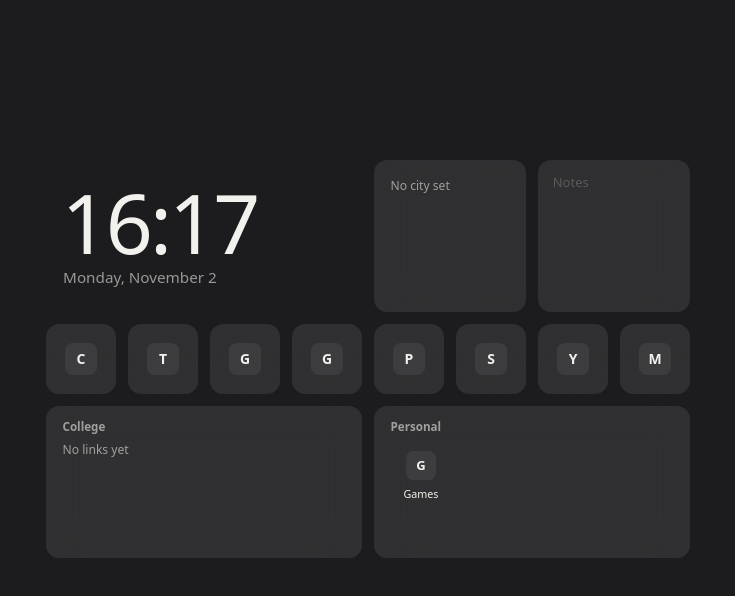
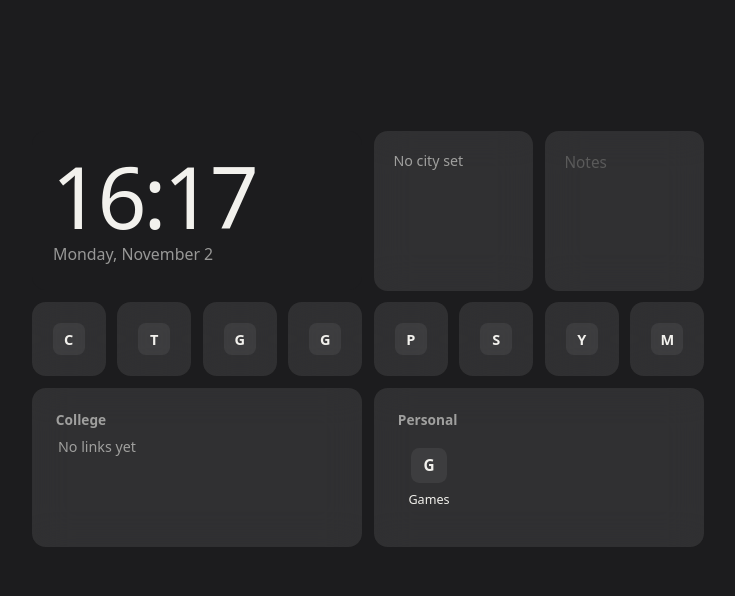
Before and after one commit to The-Theory/foyer, a Svelte app: page / in a window 1280 px wide. Shown: the top 596 px of the page, without its empty margins (272-1007 px from the left). Built offline with nearby package versions, Linux system fonts and the light colour scheme.

Commit message:
Larger board and tile contents; inner padding grows with corner rounding

```diff
--- a/src/app.css
+++ b/src/app.css
@@ -60,7 +60,7 @@ kbd {
   height: 100vh;
   overflow: hidden;
   box-sizing: border-box;
-  padding: 72px;
+  padding: 40px 40px 76px;
   display: flex;
   flex-direction: column;
   align-items: center;
@@ -178,11 +178,15 @@ kbd {
 .labels-never  .layout-grid .label { display: none; }
 
 /* Tile contents are measured in --u, 1/88 of a cell, so they scale with the board like a picture. */
-.tile { --u: calc(var(--cell) / 88); }
+.tile {
+  --u:   calc(var(--cell) / 78);
+  /* Inner padding grows with the corner rounding so text never runs into a curve. */
+  --pad: calc(var(--u) * 14 + var(--radius) * .3);
+}
 
 /* Group tile: its links are always visible, no folder to open. */
-.group { position: absolute; inset: 0; box-sizing: border-box; padding: calc(var(--u) * 12); display: flex; flex-direction: column; gap: calc(var(--u) * 8); }
-.group h2 { margin: calc(var(--u) * 2) calc(var(--u) * 6) 0; font-size: calc(var(--u) * 12.5); font-weight: 600; color: var(--muted); }
+.group { position: absolute; inset: 0; box-sizing: border-box; padding: var(--pad); display: flex; flex-direction: column; gap: calc(var(--u) * 8); }
+.group h2 { margin: calc(var(--u) * 2) calc(var(--u) * 4) 0; font-size: calc(var(--u) * 12.5); font-weight: 600; color: var(--muted); }
 .group .hint { margin: 0 calc(var(--u) * 6); }
 .group .items { overflow-y: auto; scrollbar-width: none; min-height: 0; padding: calc(var(--u) * 4); margin: calc(var(--u) * -4); }
 
@@ -195,7 +199,7 @@ kbd {
 .layout-list .icon  { width: calc(var(--u) * 20); height: calc(var(--u) * 20); font-size: calc(var(--u) * 11); }
 
 /* Clock */
-.clock { position: absolute; inset: 0; display: flex; flex-direction: column; justify-content: center; padding: 0 5cqw; }
+.clock { position: absolute; inset: 0; display: flex; flex-direction: column; justify-content: center; padding: 0 max(5cqw, var(--pad)); }
 .time {
   font-size: min(60cqh, 26cqw);
   font-weight: 200;
@@ -207,7 +211,7 @@ kbd {
 .date   { margin: 5cqh 0 0 .1em; font-size: 10cqh; color: var(--muted); }
 
 /* Weather: type only. */
-.weather { position: absolute; inset: 0; box-sizing: border-box; padding: 11cqmin; display: flex; flex-direction: column; }
+.weather { position: absolute; inset: 0; box-sizing: border-box; padding: max(11cqmin, var(--pad)); display: flex; flex-direction: column; }
 .weather p { margin: 0; }
 .temp { font-size: 40cqmin; font-weight: 200; line-height: .9; letter-spacing: -.04em; }
 .weather .cond { margin-top: auto; font-size: 9.5cqmin; font-weight: 550; }
@@ -221,7 +225,7 @@ kbd {
   box-sizing: border-box;
   width: 100%;
   height: 100%;
-  padding: calc(var(--u) * 14) calc(var(--u) * 16);
+  padding: var(--pad);
   resize: none;
   border: 0;
   outline: none;
```
